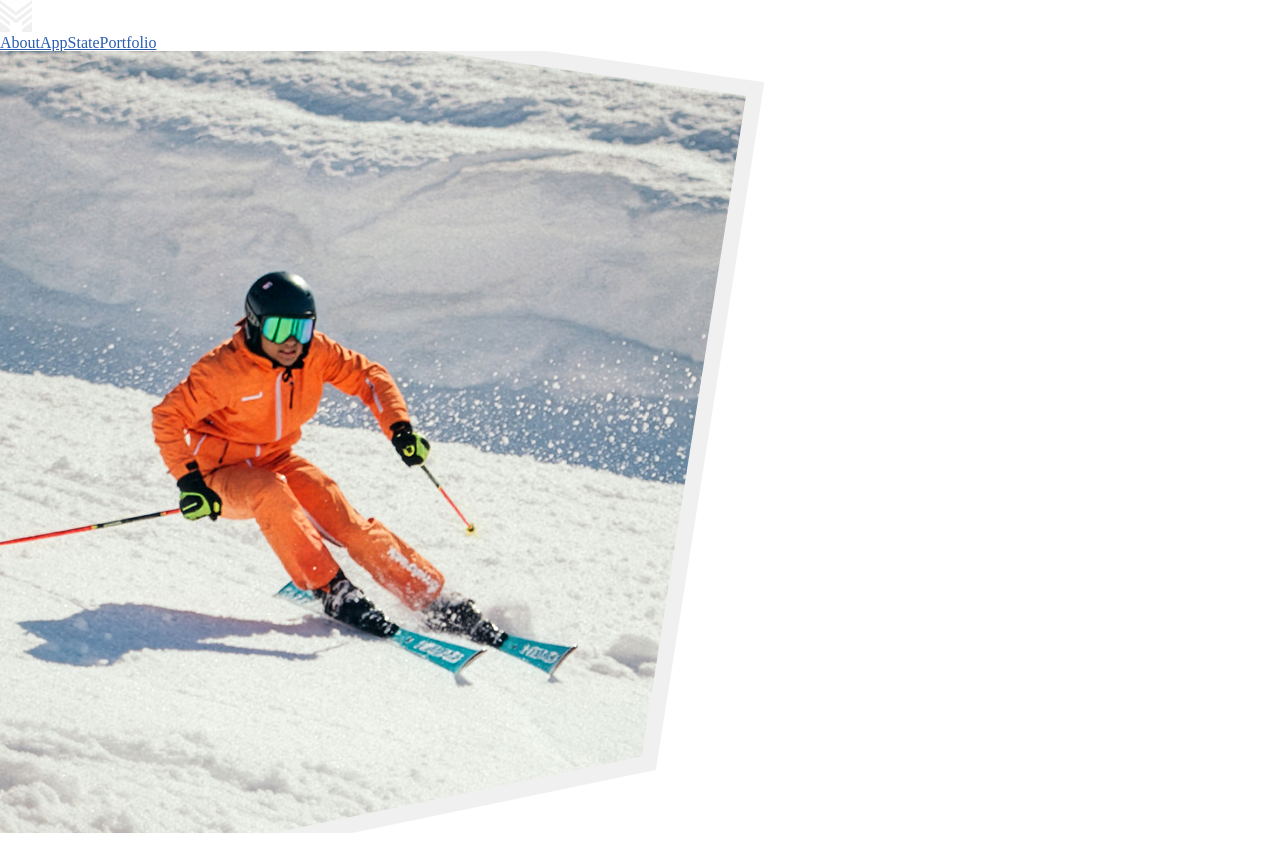
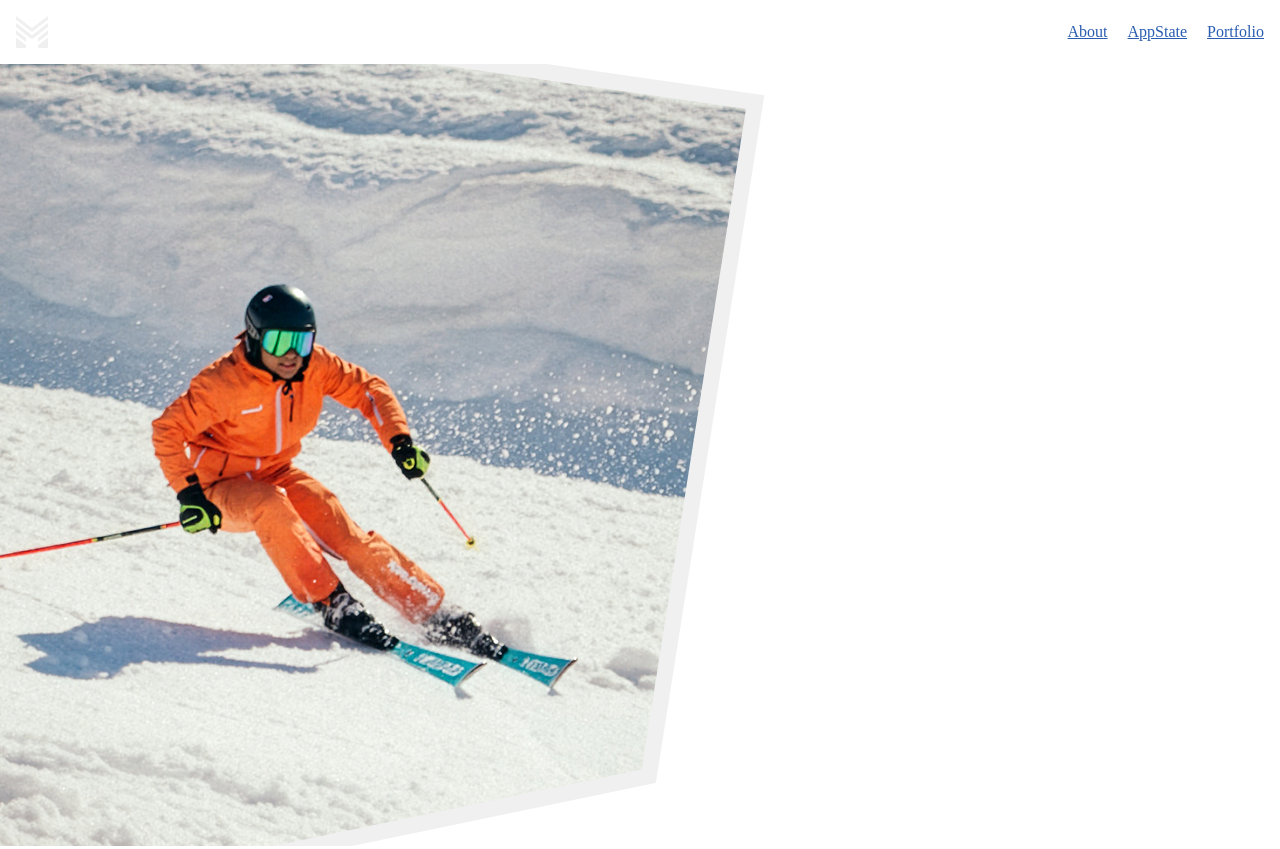
Before and after one commit to matteo-jacobs/portfolio, a React (Vite) app: page / in a window 1280 px wide. Built offline with nearby package versions, Linux system fonts and the light colour scheme.

Commit message:
styling navbar

```diff
--- a/src/components/navigation.css
+++ b/src/components/navigation.css
@@ -1,3 +1,26 @@
+nav.open,
+nav.closed {
+  display: flex;
+  align-items: center;
+  justify-content: space-between;
+  gap: 1rem;
+  margin: 1rem;
+}
+
+.logo {
+  display: inline-flex;
+  align-items: center;
+}
+
+.logo-text {
+  display: none;
+}
+
+.nav-links {
+  align-items: center;
+  gap: 1.25rem;
+}
+
 nav.closed .nav-links {
   display: none;
 }
@@ -7,11 +30,30 @@ nav.open .nav-links {
 }
 
 .nav-toggle {
+  position: relative;
   display: inline-flex;
+  align-items: center;
+  justify-content: center;
+  width: 58px;
+  height: 58px;
   border: none;
   background: none;
   padding: 0;
   cursor: pointer;
+}
+
+.nav-toggle-plate {
+  position: absolute;
+  inset: 0;
+  width: 100%;
+  height: 100%;
+  z-index: 0;
+  pointer-events: none;
+}
+
+.nav-toggle-icon {
+  position: relative;
+  z-index: 1;
 }
 
 .nav-toggle-line {
@@ -32,8 +74,38 @@ nav.open .nav-toggle-line--bottom {
   transform: translateY(-11px) rotate(-45deg);
 }
 
+/* Tablet: center everything, logo becomes "Home" text */
 @media (min-width: 744px) {
   .nav-toggle {
     display: none;
   }
+
+  nav.open,
+  nav.closed {
+    justify-content: center;
+  }
+
+  .logo-image {
+    display: none;
+  }
+
+  .logo-text {
+    display: inline;
+  }
 }
+
+/* Desktop: back to logo on the left, everything else on the right */
+@media (min-width: 1280px) {
+  nav.open,
+  nav.closed {
+    justify-content: space-between;
+  }
+
+  .logo-image {
+    display: block;
+  }
+
+  .logo-text {
+    display: none;
+  }
+}
--- a/src/components/navigation.jsx
+++ b/src/components/navigation.jsx
@@ -1,6 +1,7 @@
 import { useEffect, useState } from 'react'
 import { NavLink } from 'react-router-dom'
 import logoMark from '../assets/logo-mark.svg'
+import hamburgerPlate from '../assets/hamburger-plate.svg'
 import './navigation.css'
 
 const TABLET_BREAKPOINT = 744
@@ -20,7 +21,8 @@ export default function Navigation() {
     return (
         <nav className={isOpen ? 'open' : 'closed'}>
             <NavLink to="/" className="logo">
-                <img src={logoMark} alt="Logo" />
+                <img src={logoMark} alt="Home" className="logo-image" />
+                <span className="logo-text">Home</span>
             </NavLink>
 
             <button
@@ -30,7 +32,9 @@ export default function Navigation() {
                 aria-label={isOpen ? 'Close menu' : 'Open menu'}
                 onClick={() => setIsOpen((open) => !open)}
             >
+                <img src={hamburgerPlate} alt="" aria-hidden="true" className="nav-toggle-plate" />
                 <svg
+                    className="nav-toggle-icon"
                     width="37"
                     height="27"
                     viewBox="0 0 37 27"
```
